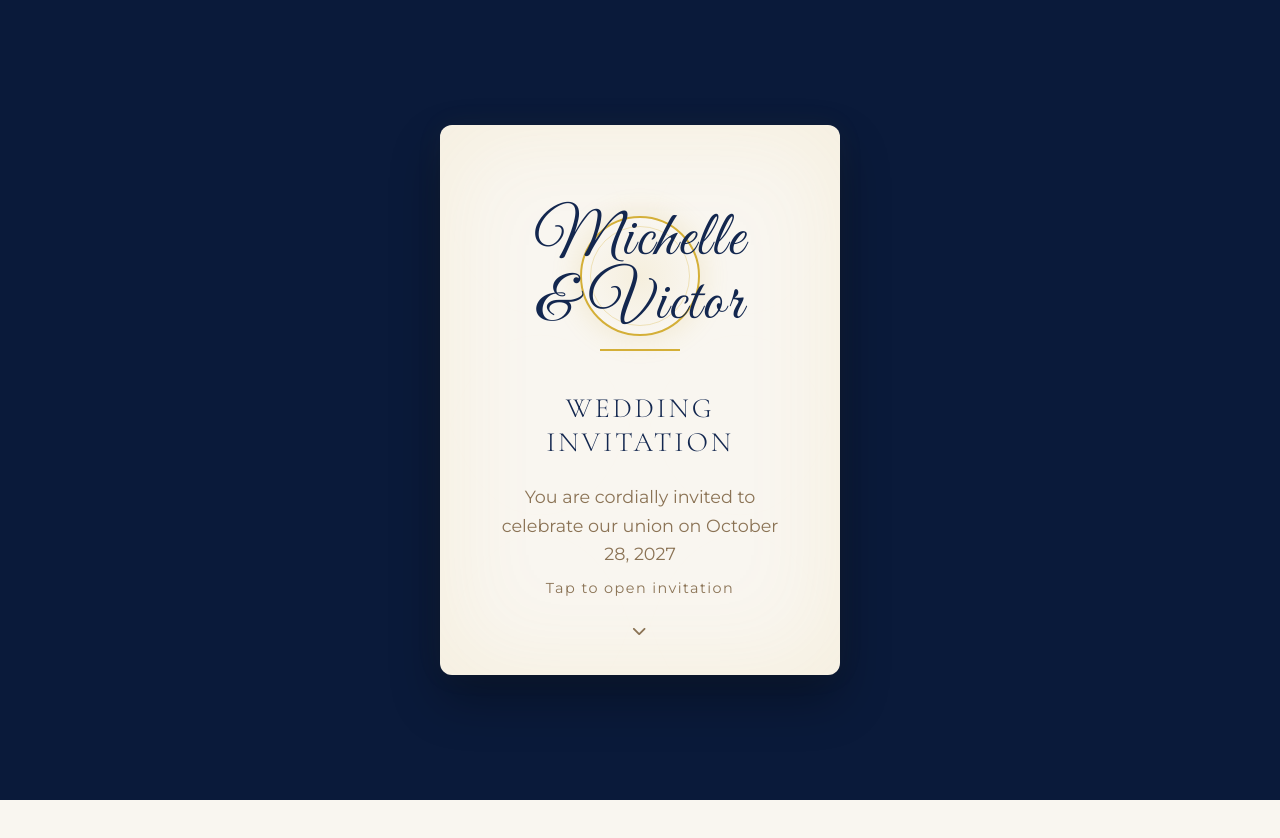
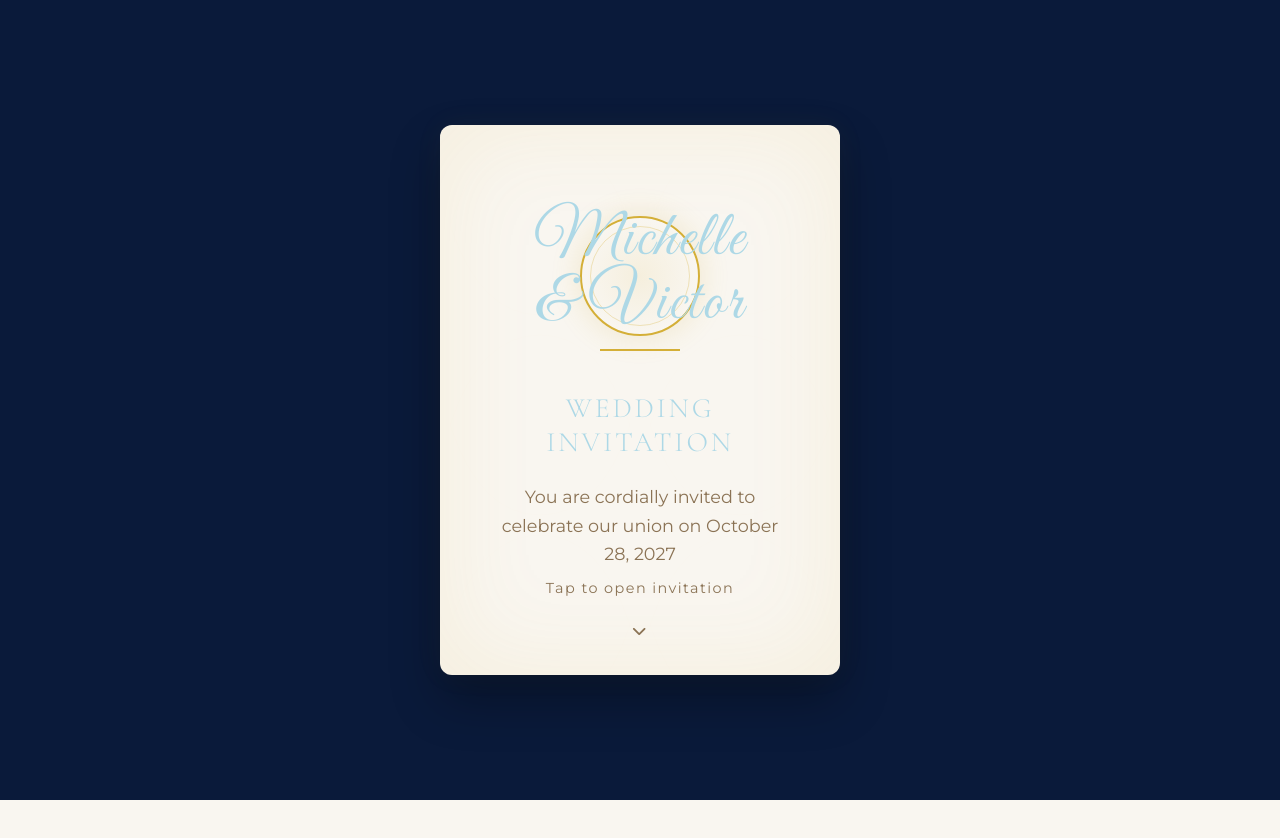
Before and after one commit to Bikoyyy/m-vWedding, a plain HTML site: page index.html in a window 1280 px wide. Shown: the top 838 px of the page. Drawn offline with nearby package versions, Linux system fonts and the light colour scheme.

Commit message:
Update index.html

```diff
--- a/index.html
+++ b/index.html
@@ -12,7 +12,7 @@
     <link rel="stylesheet" href="https://cdnjs.cloudflare.com/ajax/libs/font-awesome/6.4.0/css/all.min.css">
     <style>
         :root {
-            --royal-blue: #13274F;
+            --royal-blue: #ADD8E6;
             --royal-blue-light: #1E3A8A;
             --royal-blue-dark: #0A1A3A;
             --cream: #F9F6F0;
```
